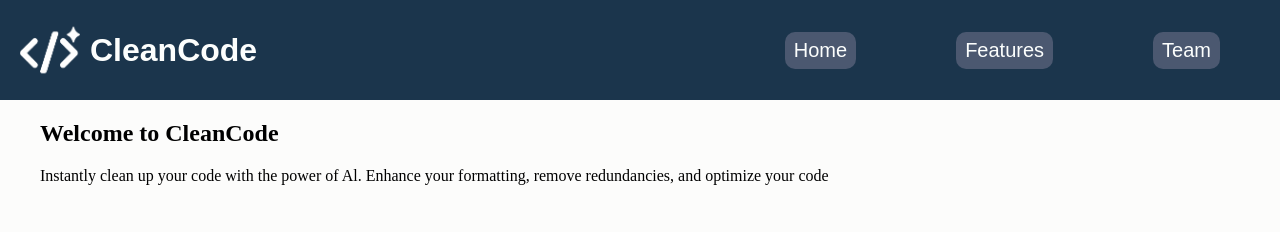
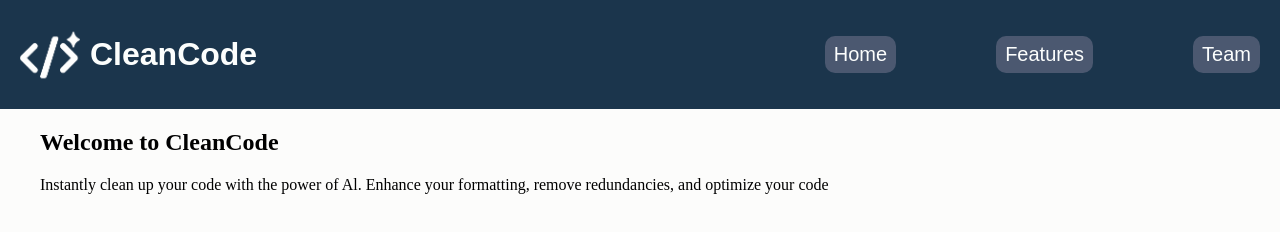
Before and after one commit to amermunassar/CleanCode, a plain HTML site: page index.html in a window 1280 px wide. Drawn offline with Linux system fonts and the light colour scheme.

Commit message:
Update style.css

```diff
--- a/style.css
+++ b/style.css
@@ -21,11 +21,11 @@ header h1 {
 
 .navigation ul {
     list-style-type: none;
-    margin: 0px;
+    /* margin: 10px; */
     padding: 0px;
     display: flex;
     gap: 100px;
-    margin-right: 40px;
+    margin-left: 10px;
 }
 
 .navigation a {
```
